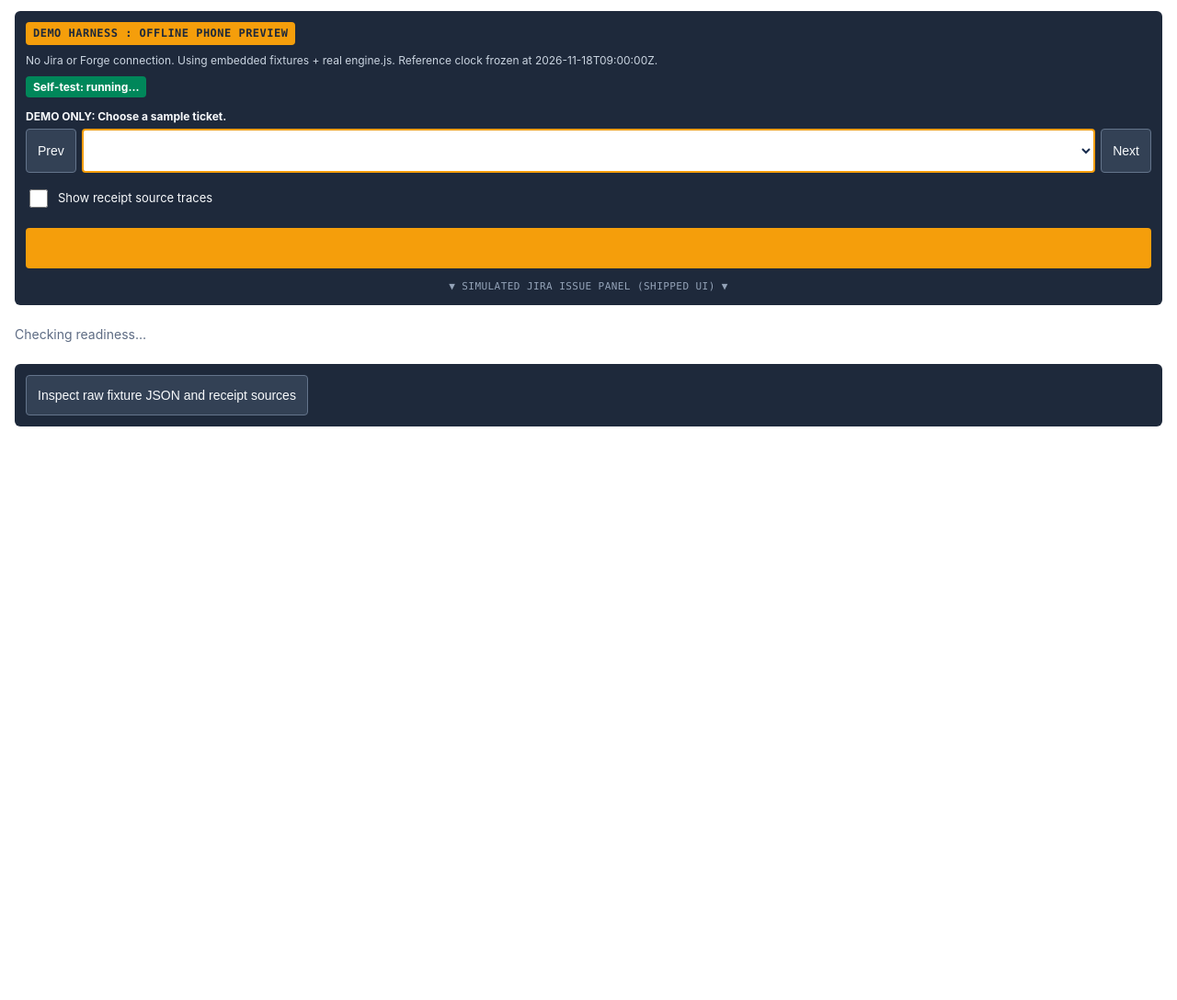
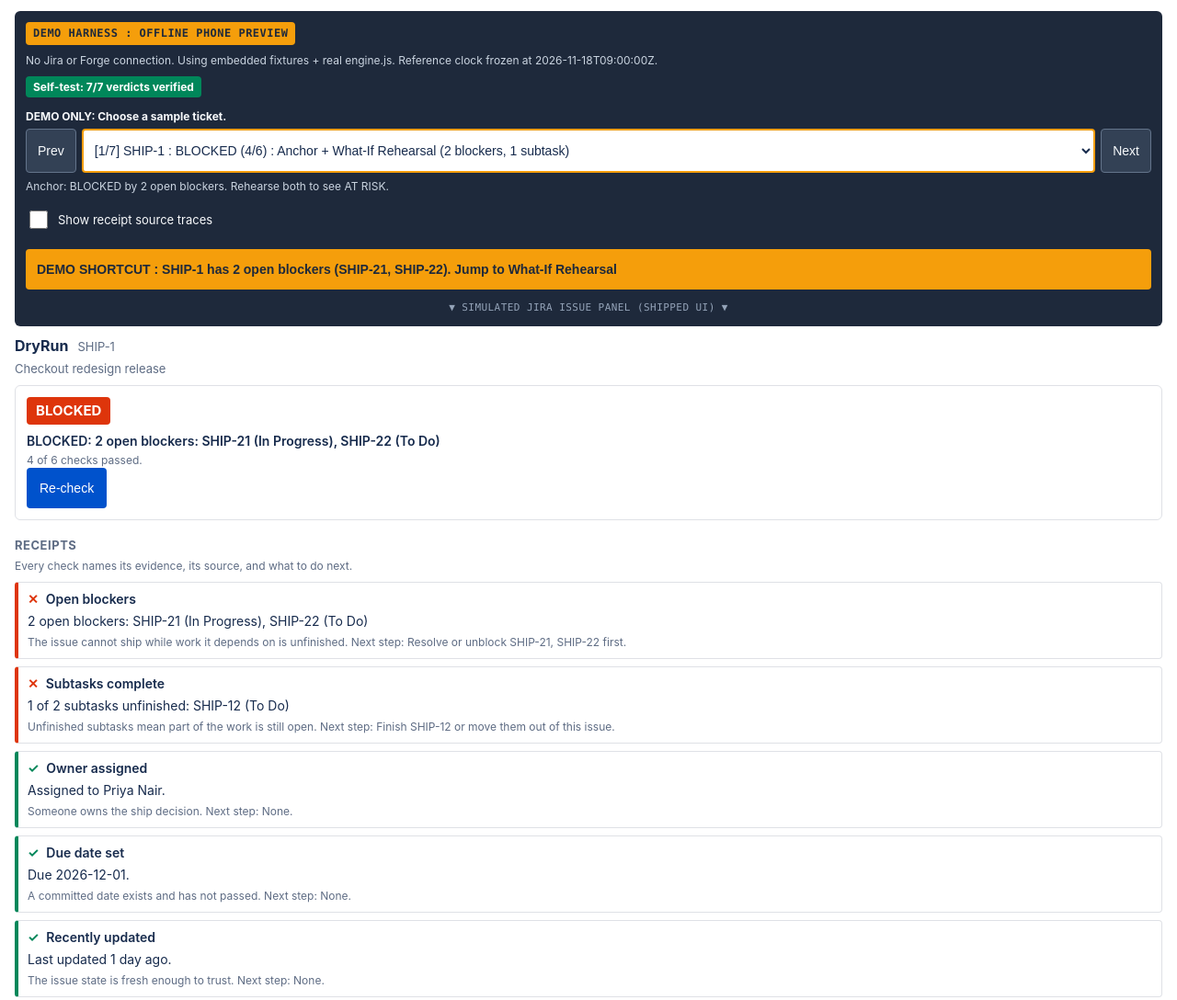
Before and after one commit to rsaxena3011/setlist-c145, a plain HTML site: page shipcheck-demo.html in a window 1280 px wide. Shown: the top 1088 px of the page at 92% size. Before the commit the page ends 800 px from the top, so only its background shows below. Drawn offline with Linux system fonts and the light colour scheme.

Commit message:
C144: DryRun rename + fix demo boot SyntaxError (duplicate evaluateIssue/summarizeDelta across script blocks)

```diff
--- a/shipcheck-demo.html
+++ b/shipcheck-demo.html
@@ -3,7 +3,7 @@
 <head>
 <meta charset="utf-8" />
 <meta name="viewport" content="width=device-width, initial-scale=1" />
-<title>ShipCheck demo</title>
+<title>DryRun demo</title>
 <style>
 /* Panel CSS, inlined VERBATIM from static/shipcheck-panel/styles.css */
 /* ShipCheck panel — one visual language: verdict colour carries the state,
@@ -129,7 +129,7 @@ footer { margin-top: 18px; padding-top: 10px; border-top: 1px solid #dfe1e6; col
     <div id="error" class="state hidden"></div>
     <div id="panel" class="hidden">
       <header>
-        <h1 id="app-name">ShipCheck</h1>
+        <h1 id="app-name">DryRun</h1>
         <span id="issue-key" class="issue-key"></span>
       </header>
       <p id="issue-summary" class="issue-summary"></p>
@@ -163,7 +163,7 @@ footer { margin-top: 18px; padding-top: 10px; border-top: 1px solid #dfe1e6; col
 <script>
 // ShipCheck verdict engine, embedded VERBATIM from shipcheck/src/engine.js.
 // No line edited. The one-line shim above gives it a module object.
-// ShipCheck verdict engine — PURE deterministic rules. No Forge imports.
+// DryRun verdict engine — PURE deterministic rules. No Forge imports.
 // The verdict is computed only from live Jira fields. Unknown is never a pass.
 //
 // Input: a raw Jira issue JSON as returned by GET /rest/api/3/issue/{key}
@@ -252,7 +252,7 @@ function evaluateIssue(issue, options = {}) {
       result: 'unknown',
       severity: 'risk',
       evidence: 'No issue data returned from Jira.',
-      reason: 'ShipCheck could not read the issue, so no readiness claim can be made.',
+      reason: 'DryRun could not read the issue, so no readiness claim can be made.',
       source: { type: 'issue', key: (issue && issue.key) || 'unknown' },
       nextStep: 'Re-open the issue and retry. If it persists, check app permissions.',
     });
@@ -514,7 +514,7 @@ function finish(verdict, receipts, extra = {}) {
     const b = failing.find((r) => r.severity === 'blocker');
     summary = `BLOCKED — ${b ? b.evidence : 'a blocking check failed.'}`;
   } else if (verdict === 'INSUFFICIENT EVIDENCE') {
-    summary = 'INSUFFICIENT EVIDENCE — ShipCheck could not read enough to judge. Unknown is never a pass.';
+    summary = 'INSUFFICIENT EVIDENCE — DryRun could not read enough to judge. Unknown is never a pass.';
   } else {
     summary = `AT RISK — ${failing.length} check${failing.length === 1 ? '' : 's'} failing: ` +
       failing.map((r) => r.check.toLowerCase()).join(', ') + '.';
@@ -548,11 +548,11 @@ module.exports = { evaluateIssue, summarizeDelta, STALE_DAYS };
 <script>
 /* ShipCheck demo app. Port of static/shipcheck-panel/index.js render logic;
    Forge bridge calls are replaced by the mock invoke below. */
-const APP_NAME = 'ShipCheck';
+const APP_NAME = 'DryRun';
 const FROZEN_NOW = '2026-11-18T09:00:00Z';
 const Engine = module.exports;
-const evaluateIssue = Engine.evaluateIssue;
-const summarizeDelta = Engine.summarizeDelta;
+const evalIssue = Engine.evaluateIssue;
+const summarizeDeltaFn = Engine.summarizeDelta;
 
 const $ = (id) => document.getElementById(id);
 const txt = (el, s) => { el.textContent = sanitizeDisplay(s); };
@@ -934,7 +934,7 @@ async function invoke(route, payload) {
     if (!issue) {
       return { ok: false, error: 'Could not read ' + issueKey + ' from Jira (no fixture bound).' };
     }
-    const result = evaluateIssue(issue, { now: FROZEN_NOW });
+    const result = evalIssue(issue, { now: FROZEN_NOW });
     return { ok: true, issueKey, issueSummary: (issue.fields && issue.fields.summary) || issueKey, ...result };
   }
   if (route === 'rehearseWhatIf') {
@@ -950,9 +950,9 @@ async function invoke(route, payload) {
     if (!issue) {
       return { ok: false, error: 'Could not read ' + issueKey + ' from Jira (no fixture bound).' };
     }
-    const real = evaluateIssue(issue, { now: FROZEN_NOW });
-    const hypo = evaluateIssue(issue, { now: FROZEN_NOW, resolveKeys });
-    return { ok: true, issueKey, real, rehearsed: hypo, resolveKeys, delta: summarizeDelta(real, hypo, resolveKeys) };
+    const real = evalIssue(issue, { now: FROZEN_NOW });
+    const hypo = evalIssue(issue, { now: FROZEN_NOW, resolveKeys });
+    return { ok: true, issueKey, real, rehearsed: hypo, resolveKeys, delta: summarizeDeltaFn(real, hypo, resolveKeys) };
   }
   return { ok: false, error: 'Unknown route: ' + route + '.' };
 }
```
